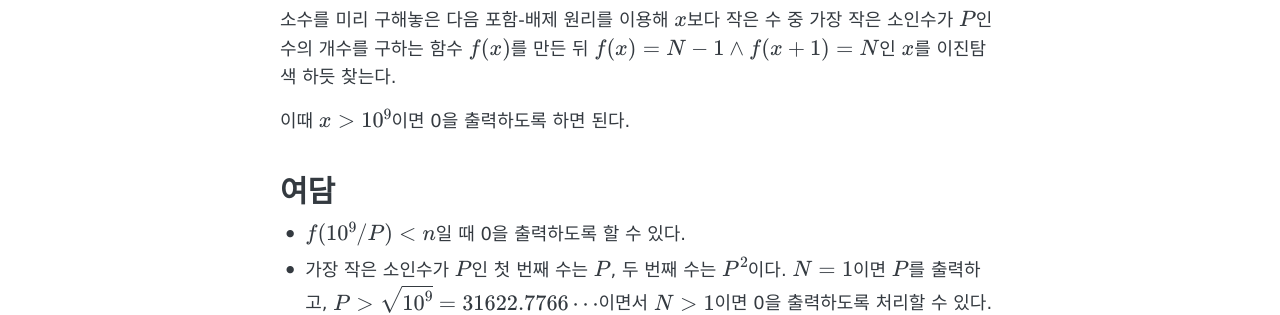
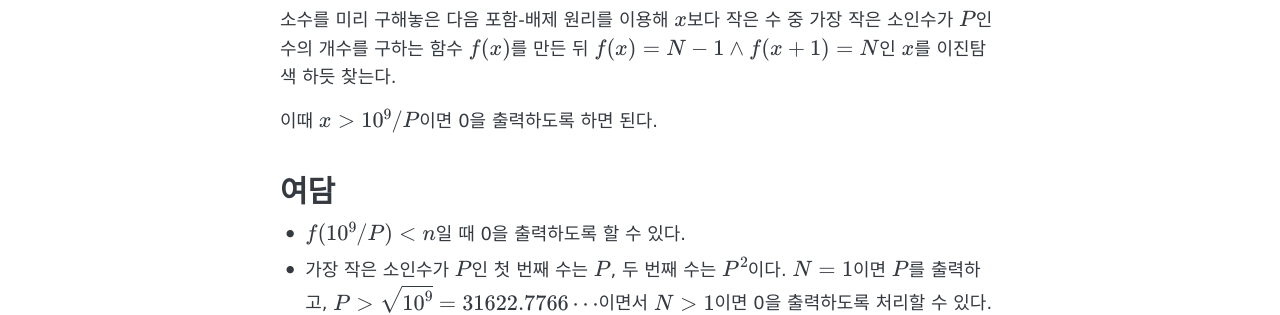
Before and after one commit to higstudev/higstudev.github.io, a Jekyll site: the page built from _posts/2024-01-02-BOJ2814.md, in a window 1280 px wide. Shown: the part 1292-1607 px from the top of the page. Built offline with Jekyll 4.4.1, drawn with Linux system fonts in a browser that asks for light colours; formulas are drawn with MathJax 3.

Commit message:
Update 2024-01-02-BOJ2814.md

```diff
--- a/_posts/2024-01-02-BOJ2814.md
+++ b/_posts/2024-01-02-BOJ2814.md
@@ -21,7 +21,7 @@ comments: true
 
 소수를 미리 구해놓은 다음 포함-배제 원리를 이용해 $x$보다 작은 수 중 가장 작은 소인수가 $P$인 수의 개수를 구하는 함수 $f(x)$를 만든 뒤 $f(x)=N-1 \land f(x+1)=N$인 $x$를 이진탐색 하듯 찾는다.
 
-이때 $x>10^9$이면 0을 출력하도록 하면 된다.
+이때 $x>10^9/P$이면 0을 출력하도록 하면 된다.
 
 # 여담
 
```
